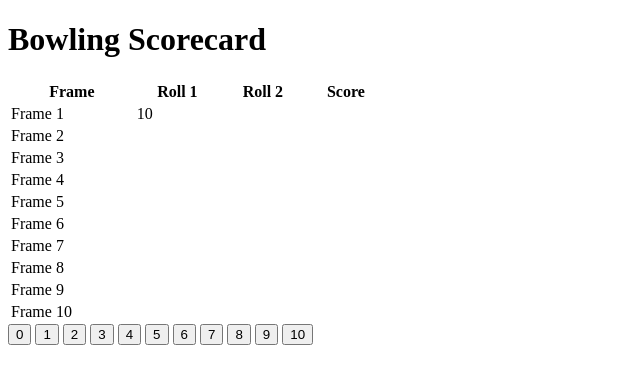
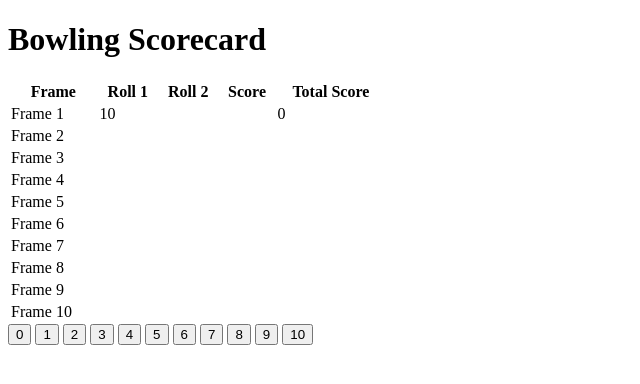
Before and after one commit to imtiyazzaman1/bowling, a website: page index.html in a window 1280 px wide. Both pictures are taken after a click on the button "10". Shown: the whole page, without its empty margins (0-640 px from the left). Drawn offline with Linux system fonts and the light colour scheme.

Commit message:
added a total score

```diff
--- a/IndexJQuery.js
+++ b/IndexJQuery.js
@@ -1,31 +1,16 @@
+$(document).ready(function () {
+  const game = new Game()
 
-$( document ).ready(function () {
-  const game = new Game();
-  // var frame1 = new Frame();
-  // var frame2 = new Frame();
-  // var frame3 = new Frame();
-  // var frame4 = new Frame();
-  // var frame5 = new Frame();
-  // var frame6 = new Frame();
-  // var frame7 = new Frame();
-  // var frame8 = new Frame();
-  // var frame9 = new Frame();
-  // var frame10 = new Frame();
-  //
-  // var frames = [frame1, frame2, frame3, frame4, frame5,
-  //   frame6, frame7, frame8, frame9, frame10
-  // ]
-  //
-  // var i = 0
-
-  function updateScores(num) {
+  function updateScores (num) {
     game.addRollToFrame(num)
     game.calcScores()
 
     updateText()
   }
 
-  function updateText() {
+  function updateText () {
+    $('#total-score').text(game.totalScore)
+
     $('#frame-1-roll-1').text(game.frames[0].rollOne)
     $('#frame-1-roll-2').text(game.frames[0].rollTwo)
     $('#frame-1-score').text(game.frames[0].score)
@@ -50,7 +35,6 @@ $( document ).ready(function () {
     $('#frame-6-roll-2').text(game.frames[5].rollTwo)
     $('#frame-6-score').text(game.frames[5].score)
 
-
     $('#frame-7-roll-1').text(game.frames[6].rollOne)
     $('#frame-7-roll-2').text(game.frames[6].rollTwo)
     $('#frame-7-score').text(game.frames[6].score)
@@ -66,11 +50,9 @@ $( document ).ready(function () {
     $('#frame-10-roll-1').text(game.frames[9].rollOne)
     $('#frame-10-roll-2').text(game.frames[9].rollTwo)
     $('#frame-10-score').text(game.frames[9].score)
-
   }
 
-  $("button").click(function () {
-    console.log($(this).val());
+  $('button').click(function () {
     num = Number($(this).val())
     updateScores(num)
   })
--- a/index.html
+++ b/index.html
@@ -14,13 +14,14 @@
         <th>Roll 1</th>
         <th>Roll 2</th>
         <th>Score</th>
+        <th>Total Score</th>
       </tr>
       <tr>
         <td>Frame 1</td>
         <td id='frame-1-roll-1'></td>
         <td id='frame-1-roll-2'></td>
         <td id='frame-1-score'></td>
-
+        <td id='total-score'></td>
       </tr>
       <tr>
         <td>Frame 2</td>
--- a/src/Game.js
+++ b/src/Game.js
@@ -22,12 +22,17 @@ Game.prototype.addRollToFrame = function (num) {
 }
 
 Game.prototype.calcScores = function () {
+  this.totalScore = 0
   for (var i = 0; i < this.frames.length; i++) {
     if (this.frames[i].rollTwo === undefined) {
       continue
     }
+
     this.frames[i].calculateScore()
-    this.totalScore += this.frames[i].score
+
+    if (this.frames[i].score !== undefined) {
+      this.totalScore += this.frames[i].score
+    }
   }
 }
 
```
Also changed, not shown: spec/GameSpec.js (+11 -2 lines).
